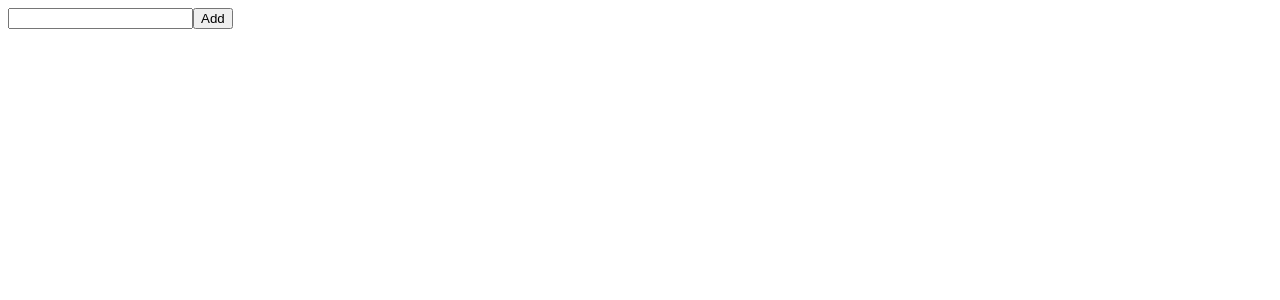
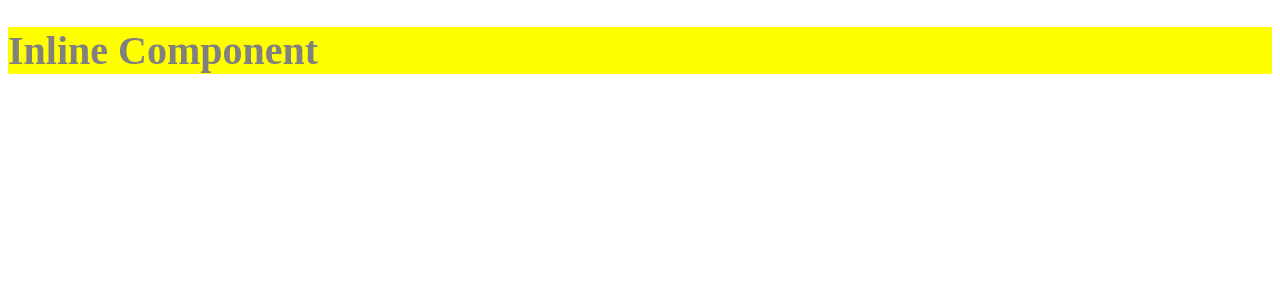
Before and after one commit to DarwinMelaya/Todo-App, a React (Vite) app in the folder todoapp/: page / in a window 1280 px wide. Shown: the top 300 px of the page. Built offline with nearby package versions, Linux system fonts and the light colour scheme.

Commit message:
CSS Stylesheet To Style Components

```diff
--- a/todoapp/src/App.jsx
+++ b/todoapp/src/App.jsx
@@ -1,9 +1,11 @@
+import InlineComponent from "./components/InlineComponent";
 import Todo from "./components/Todo";
 
 function App() {
   return (
     <div className="App">
-      <Todo />
+      {/* <Todo /> */}
+      <InlineComponent />
     </div>
   );
 }
--- /dev/null
+++ b/todoapp/src/components/InlineComponent.jsx
@@ -0,0 +1,10 @@
+import "../css/style.css";
+const InlineComponent = () => {
+  return (
+    <div>
+      <h1 className="header">Inline Component</h1>
+    </div>
+  );
+};
+
+export default InlineComponent;
--- /dev/null
+++ b/todoapp/src/css/style.css
@@ -0,0 +1,5 @@
+.header {
+  color: grey;
+  background-color: yellow;
+  font-size: 40px;
+}
```
